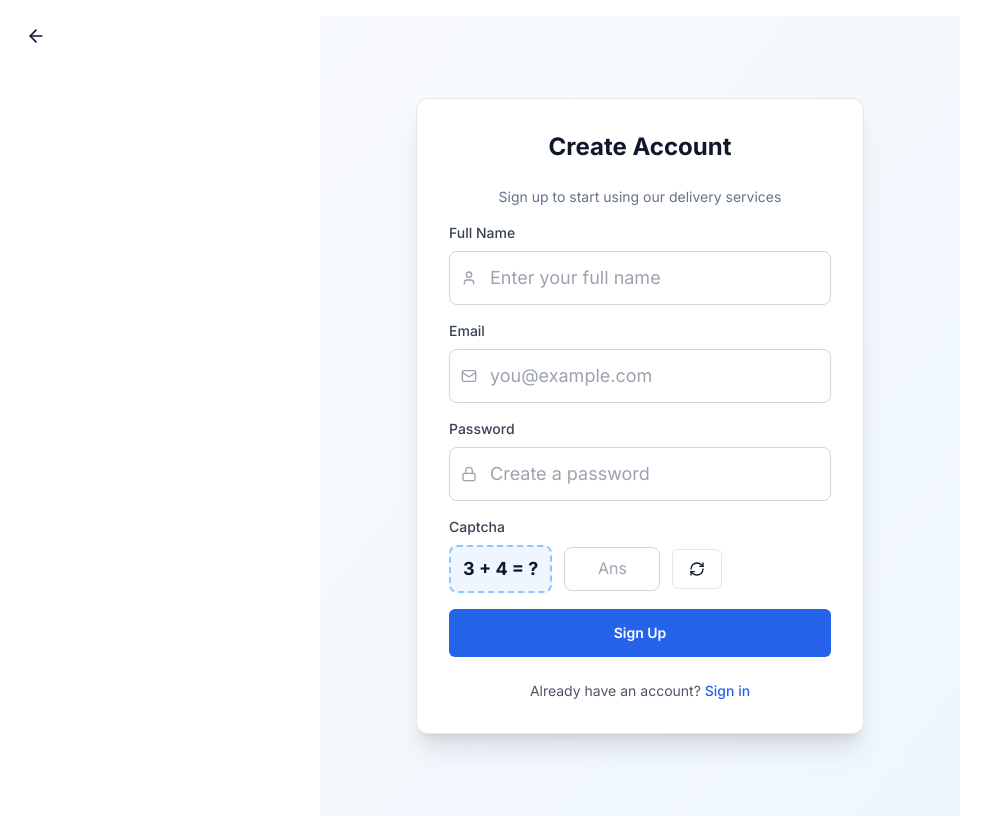
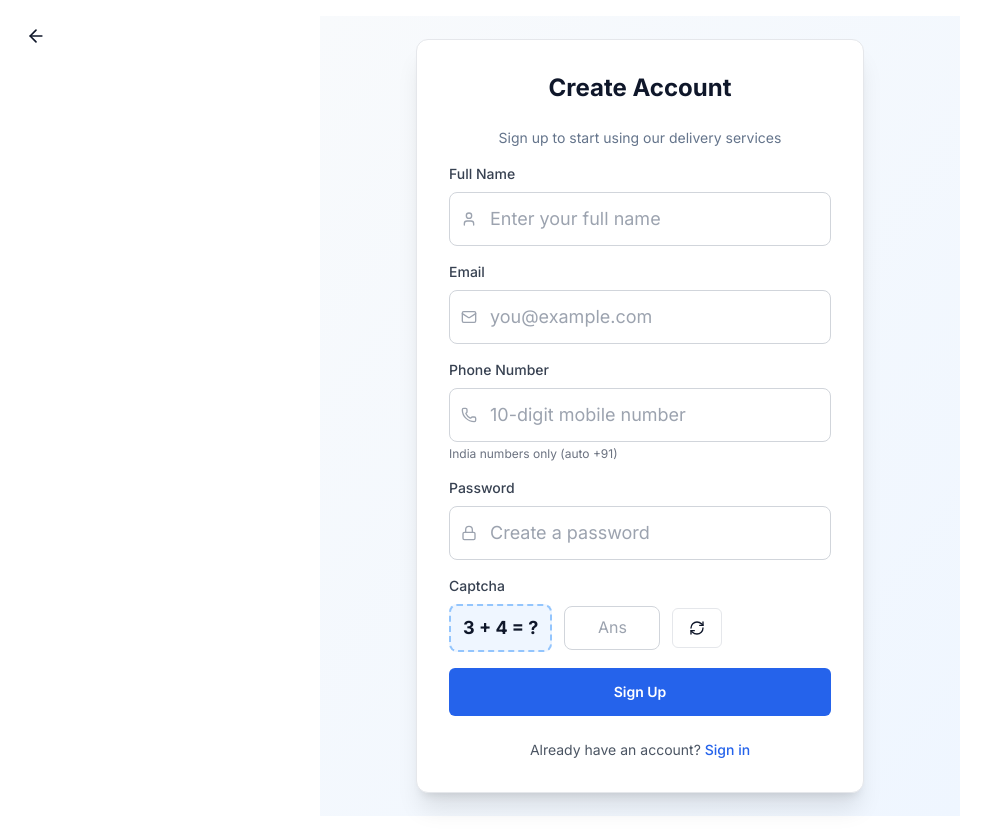
Before and after one commit to bharathakku/userpage, a Next.js app: page /auth/signup in a window 1280 px wide. Shown: the whole page, without its empty margins (0-994 px from the left). Built offline with nearby package versions, Linux system fonts and the light colour scheme; no server answers.

Commit message:
Updated login

```diff
--- a/app/auth/login/page.jsx
+++ b/app/auth/login/page.jsx
@@ -44,10 +44,13 @@ export default function LoginPage() {
     setIsLoading(true)
 
     try {
+      const digits = (email || '').replace(/\D/g, '')
+      const isPhone = /^\d{10}$/.test(digits)
+      const payload = isPhone ? { phone: `+91${digits}`, password } : { email, password }
       const res = await fetch(`${API_BASE_URL}/auth/login`, {
         method: 'POST',
         headers: { 'Content-Type': 'application/json' },
-        body: JSON.stringify({ email, password })
+        body: JSON.stringify(payload)
       })
       const data = await res.json()
       if (!res.ok) throw new Error(data.error || 'Invalid credentials')
@@ -189,20 +192,20 @@ export default function LoginPage() {
                 )}
 
                 <div>
-                  <label className="block text-sm font-medium text-gray-700 mb-2">Email</label>
+                  <label className="block text-sm font-medium text-gray-700 mb-2">Email or Phone</label>
                   {mounted ? (
                     <div className="relative">
                       <Mail className="absolute left-3 top-1/2 transform -translate-y-1/2 h-4 w-4 text-gray-400" />
                       <input
-                        type="email"
-                        autoComplete="email"
+                        type="text"
+                        autoComplete="username"
                         data-lpignore="true"
                         data-1p-ignore="true"
                         data-bwignore="true"
                         value={email}
                         onChange={(e) => setEmail(e.target.value)}
                         className="w-full pl-10 pr-3 py-3 border border-gray-300 rounded-lg focus:outline-none focus:ring-2 focus:ring-blue-500 text-lg"
-                        placeholder="you@example.com"
+                        placeholder="you@example.com or 10-digit phone"
                         required
                       />
                     </div>
--- a/app/auth/signup/page.jsx
+++ b/app/auth/signup/page.jsx
@@ -2,7 +2,7 @@
 
 import { useState } from 'react'
 import { useRouter } from 'next/navigation'
-import { ArrowLeft, User, Mail, Lock, Loader2, AlertCircle, CheckCircle, RefreshCw } from 'lucide-react'
+import { ArrowLeft, User, Mail, Lock, Loader2, AlertCircle, CheckCircle, RefreshCw, Phone } from 'lucide-react'
 import { Button } from '@/components/ui/button'
 import { Card, CardContent, CardDescription, CardHeader, CardTitle } from '@/components/ui/card'
 import Link from 'next/link'
@@ -12,6 +12,7 @@ import { API_BASE_URL } from '@/lib/api/apiClient'
 export default function SignupPage() {
   const [name, setName] = useState('')
   const [email, setEmail] = useState('')
+  const [phone, setPhone] = useState('')
   const [password, setPassword] = useState('')
   const [step, setStep] = useState('details') // keep structure but no OTP step
   const [isLoading, setIsLoading] = useState(false)
@@ -39,6 +40,12 @@ export default function SignupPage() {
       return
     }
 
+    const digits = (phone || '').replace(/\D/g, '')
+    if (!/^\d{10}$/.test(digits)) {
+      setError('Please enter a valid 10-digit mobile number')
+      return
+    }
+
     if (parseInt(captchaAnswer, 10) !== (captchaA + captchaB)) {
       setError('Captcha is incorrect')
       return
@@ -50,7 +57,7 @@ export default function SignupPage() {
       const res = await fetch(`${API_BASE_URL}/auth/signup`, {
         method: 'POST',
         headers: { 'Content-Type': 'application/json' },
-        body: JSON.stringify({ name, email, password, role: 'customer' })
+        body: JSON.stringify({ name, email, phone: `+91${digits}`, password, role: 'customer' })
       })
       const data = await res.json()
       if (!res.ok) throw new Error(data.error || 'Signup failed')
@@ -90,14 +97,11 @@ export default function SignupPage() {
                 </Button>
               </Link>
               <h1 className="text-2xl font-bold">
-                {step === 'details' ? 'Create Account' : 'Verify OTP'}
+                Create Account
               </h1>
             </div>
             <CardDescription>
-              {step === 'details'
-                ? 'Sign up to start using our delivery services'
-                : `We've sent a 6-digit code to ${phoneNumber}`
-              }
+              Sign up to start using our delivery services
             </CardDescription>
           </CardHeader>
           <CardContent>
@@ -147,6 +151,23 @@ export default function SignupPage() {
                       required
                     />
                   </div>
+                </div>
+
+                <div>
+                  <label className="block text-sm font-medium text-gray-700 mb-2">Phone Number</label>
+                  <div className="relative">
+                    <Phone className="absolute left-3 top-1/2 transform -translate-y-1/2 h-4 w-4 text-gray-400" />
+                    <input
+                      type="tel"
+                      inputMode="numeric"
+                      value={phone}
+                      onChange={(e) => setPhone(e.target.value.replace(/\D/g, '').slice(0,10))}
+                      className="w-full pl-10 pr-3 py-3 border border-gray-300 rounded-lg focus:outline-none focus:ring-2 focus:ring-blue-500 text-lg"
+                      placeholder="10-digit mobile number"
+                      required
+                    />
+                  </div>
+                  <p className="text-xs text-gray-500 mt-1">India numbers only (auto +91)</p>
                 </div>
 
                 <div>
```
